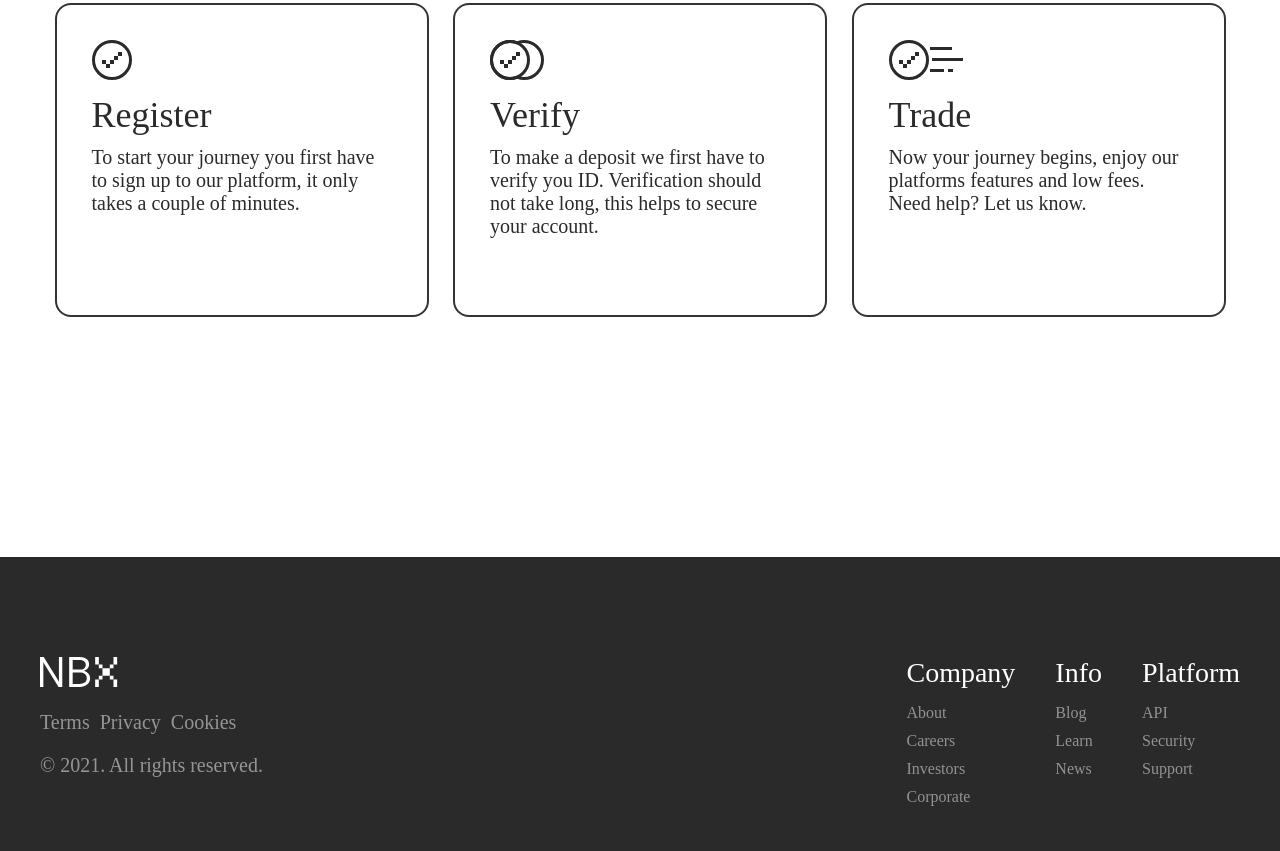
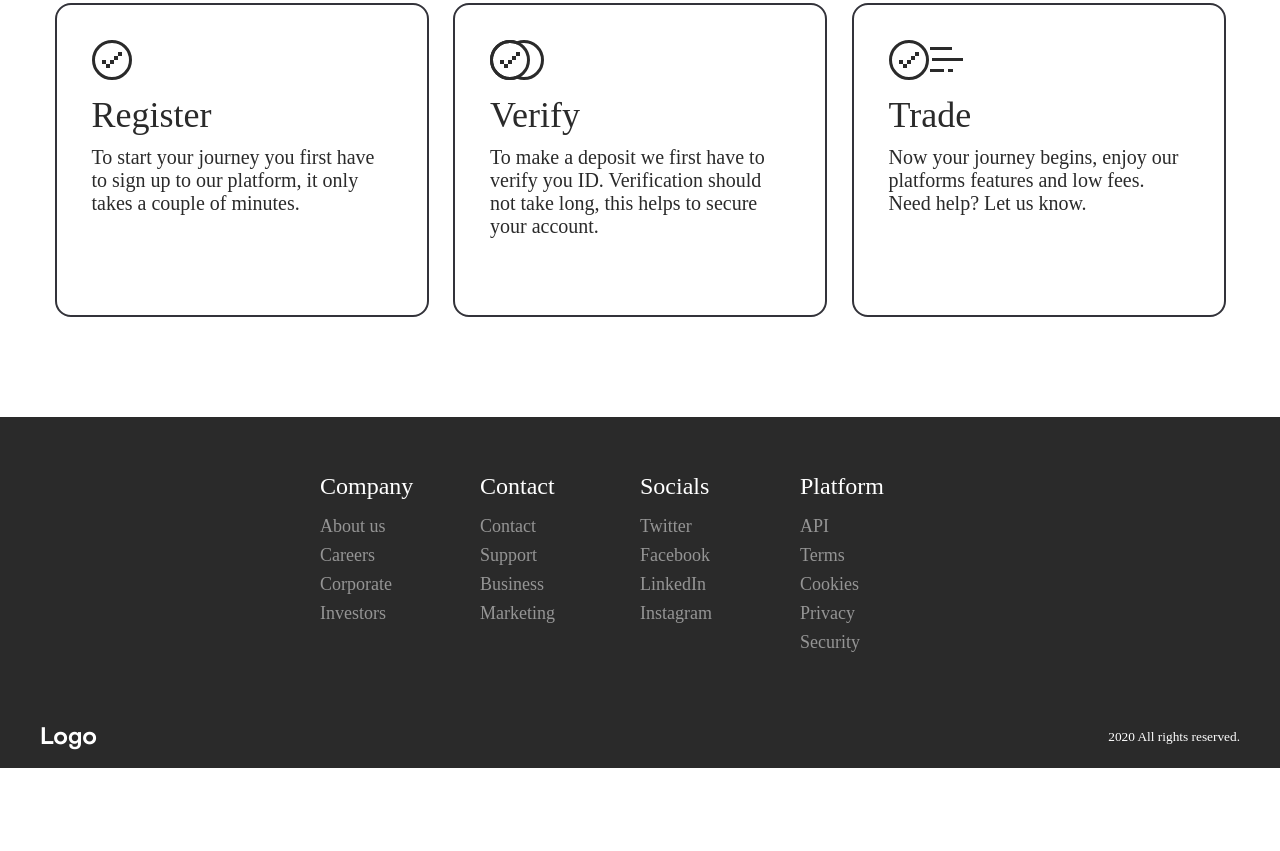
Before and after one commit to Swepool/kryptokrona-cms, a Gatsby site: page / in a window 1280 px wide. Shown: the part 1481-2332 px from the top of the page. After the commit the page ends 2249 px from the top, so only its background shows below. Built offline with nearby package versions, Linux system fonts and the light colour scheme; Gatsby itself is replaced by a stand-in of ours; a web font is replaced by a local one.

Commit message:
Added footer

```diff
--- a/src/components/Footer.js
+++ b/src/components/Footer.js
@@ -1,124 +1,172 @@
-import * as React from 'react'
-import Container from "./Container";
+import React from 'react';
 import styled from "@emotion/styled";
 import {Link} from "gatsby";
-import LogoLight from '../assets/images/Logo-White.svg'
+import Container from "./Container";
 
-const FooterStyle = styled.div`
+const FooterContainer = styled.footer`
+  background-color: #2a2a2a;
+  padding-top: 40px;
+`;
+
+const FooterWrap = styled.div`
+  width: auto;
   display: flex;
   flex-direction: column;
-  margin-top: 140px;
-  background-color: #2a2a2a;
-  color: #ffffff80;
+  justify-content: space-evenly;
+  align-items: center;
+  margin: 0 auto;
 `;
 
-const FooterContainer = styled.div`
+const FooterLinksContainer = styled.div`
+  display: flex;
   width: 100%;
-  padding-top: 100px;
-  padding-bottom: 40px;
-  display: flex;
-  flex-direction: column;
-  justify-content: end;
-`;
+  justify-content: center;
 
-const RightDiv = styled.div`
-  display: flex;
-  justify-content: space-between;
-  gap: 40px;
-  align-items: start;
-
-  @media screen and (max-width: 475px) {
-    flex-direction: column;
-    gap: 10px;
+  @media screen and (max-width: 820px) {
+    padding-top: 32px;
+    justify-content: start;
   }
 `;
 
-const List = styled.ul`
-  padding: 0;
-  margin: 0;
-`;
+const FooterLinksWrapper = styled.div`
+  display: flex;
 
-const ListContainer = styled.div`
-  display: flex;
-  gap: 40px;
 
-  @media screen and (max-width: 475px) {
+  @media screen and (max-width: 820px) {
     flex-direction: column;
-    gap: 0px
   }
 `;
 
-const ListItem = styled.li`
-  list-style-type: none;
-  padding-top: 5px;
-  padding-bottom: 5px;
-  margin: 0;
-  color: rgba(255, 255, 255, 0.49);
+const FooterLinkItems = styled.div`
+  display: flex;
+  flex-direction: column;
+  align-items: flex-start;
+  margin-bottom: 20px;
+  text-align: left;
+  width: 160px;
+  box-sizing: border-box;
+  color: #fff;
+
+  @media screen and (max-width: 420px) {
+    margin: 0;
+    padding: 10px;
+    width: 100%;
+  }
+`;
+
+const FooterLinkTitle = styled.h1`
+  font-size: 24px;
+  margin-bottom: 16px;
+  color: #fff
+`;
+
+const FooterLink = styled(Link)`
+  color: rgba(255, 255, 255, 0.5);
+  text-decoration: none;
+  margin-bottom: 0.5rem;
+  font-size: 18px;
 
   &:hover {
-    transition: 200ms;
-    color: #fff;
-    cursor: pointer;
+    color: #ffffff;
+    transition: 0.3s ease-out;
   }
-`
+`;
 
-const Title = styled.h3`
-    color: #fff;
-  font-weight: 400;
-  margin: 0;
-  margin-bottom: 10px;
-  @media screen and (max-width: 475px) {
+const SocialMedia = styled.section`
+  width: 100%;
+`;
 
+const SocialMediaWrap = styled.div`
+  display: flex;
+  justify-content: space-between;
+  align-items: center;
+  margin: 40px auto 0 auto;
+
+  @media screen and (max-width: 820px) {
+    flex-direction: column;
+    align-items: start;
   }
-`
+`;
 
-const Brand = styled.img`
-  margin: 0;
-`
+const SocialLogo = styled(Link)`
+  color: #fff;
+  justify-self: start;
+  cursor: pointer;
+  text-decoration: none;
+  font-size: 1.5rem;
+  display: flex;
+  align-items: center;
+  margin-bottom: 16px;
+  font-weight: bold;
+`;
+
+const WebsiteRights = styled.small`
+  color: #fff;
+  margin-bottom: 16px;
+`;
+
+const SocialIcons = styled.div`
+  display: flex;
+  justify-content: space-between;
+  align-items: center;
+  width: 240px;
+`;
+
+const SocialIconLink = styled.a`
+  color: #fff;
+  font-size: 24px;
+`;
 
 const Footer = () => {
     return (
-        <FooterStyle>
+        <FooterContainer>
             <Container>
-                <FooterContainer>
-                    <RightDiv>
-                        <div>
-                            <Brand src={LogoLight} alt={'NBX logo'}/>
-                            <div style={{display: 'flex', flexDirection: 'column', justifyContent: 'center', alignText:'center'}}>
-                                <div style={{display: 'flex', gap: 10, margin: 0}}>
-                                    <p>Terms</p>
-                                    <p>Privacy</p>
-                                    <p>Cookies</p>
-                                </div>
-                                <p style={{margin: 0}}>© 2021. All rights reserved.</p>
-                            </div>
-                        </div>
-                        <ListContainer>
-                            <List>
-                                <Title>Company</Title>
-                                <Link to='/about'><ListItem>About</ListItem></Link>
-                                <Link to='/careers'><ListItem>Careers</ListItem></Link>
-                                <Link to='/investors'><ListItem>Investors</ListItem></Link>
-                                <Link to='/corporate'><ListItem>Corporate</ListItem></Link>
-                            </List>
-                            <List>
-                                <Title>Info</Title>
-                                <Link to='/blog'><ListItem>Blog</ListItem></Link>
-                                <Link to='/#'><ListItem>Learn</ListItem></Link>
-                                <Link to='/#'><ListItem>News</ListItem></Link>
-                            </List>
-                            <List>
-                                <Title>Platform</Title>
-                                <Link to='https://api.nbx.com/'><ListItem>API</ListItem></Link>
-                                <Link to='/#'><ListItem>Security</ListItem></Link>
-                                <Link to='/#'><ListItem>Support</ListItem></Link>
-                            </List>
-                        </ListContainer>
-                    </RightDiv>
-                </FooterContainer>
+            <FooterWrap>
+                <FooterLinksContainer>
+                    <FooterLinksWrapper>
+                        <FooterLinkItems>
+                            <FooterLinkTitle>Company</FooterLinkTitle>
+                            <FooterLink to='/sign-up'>About us</FooterLink>
+                            <FooterLink to='/'>Careers</FooterLink>
+                            <FooterLink to='/'>Corporate</FooterLink>
+                            <FooterLink to='/'>Investors</FooterLink>
+                        </FooterLinkItems>
+                        <FooterLinkItems>
+                            <FooterLinkTitle>Contact</FooterLinkTitle>
+                            <FooterLink to='/'>Contact</FooterLink>
+                            <FooterLink to='/'>Support</FooterLink>
+                            <FooterLink to='/'>Business</FooterLink>
+                            <FooterLink to='/'>Marketing</FooterLink>
+                        </FooterLinkItems>
+                        <FooterLinkItems>
+                            <FooterLinkTitle>Socials</FooterLinkTitle>
+                            <FooterLink to='/'>Twitter</FooterLink>
+                            <FooterLink to='/'>Facebook</FooterLink>
+                            <FooterLink to='/'>LinkedIn</FooterLink>
+                            <FooterLink to='/'>Instagram</FooterLink>
+                        </FooterLinkItems>
+                        <FooterLinkItems>
+                            <FooterLinkTitle>Platform</FooterLinkTitle>
+                            <FooterLink to='/'>API</FooterLink>
+                            <FooterLink to='/'>Terms</FooterLink>
+                            <FooterLink to='/'>Cookies</FooterLink>
+                            <FooterLink to='/'>Privacy</FooterLink>
+                            <FooterLink to='/'>Security</FooterLink>
+                        </FooterLinkItems>
+                    </FooterLinksWrapper>
+                </FooterLinksContainer>
+                <SocialMedia>
+                    <SocialMediaWrap>
+                        <SocialLogo to='/'>
+                            Logo
+                        </SocialLogo>
+                        <WebsiteRights>2020 All rights reserved.</WebsiteRights>
+                    </SocialMediaWrap>
+                </SocialMedia>
+            </FooterWrap>
             </Container>
-        </FooterStyle>
-    )
-}
+        </FooterContainer>
+    );
+};
 
 export default Footer
--- a/src/components/Sidebar.js
+++ b/src/components/Sidebar.js
@@ -71,27 +71,6 @@ const SideBtnWrap = styled.div`
   justify-content: center;
 `;
 
-const SidebarRoute = styled.a`
-  border-radius: 50px;
-  background: #01bf71;
-  white-space: nowrap;
-  color: #010606;
-  font-size: 16px;
-  outline: none;
-  border: none;
-  cursor: pointer;
-  transition: all 0.2s ease-in-out;
-  text-decoration: none;
-  margin: 0;
-
-  &:hover {
-    transition: all 0.2s ease-in-out;
-    background: #fff;
-    color: #010606;
-  }
-`;
-
-
 
 const Sidebar = ({ isOpen, toggle }) => {
     return (
```
